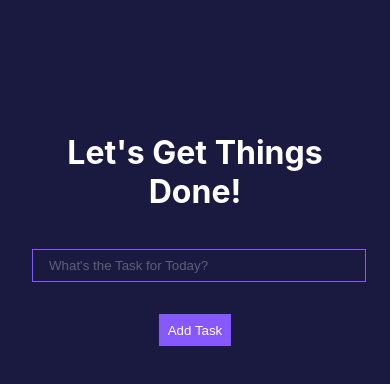
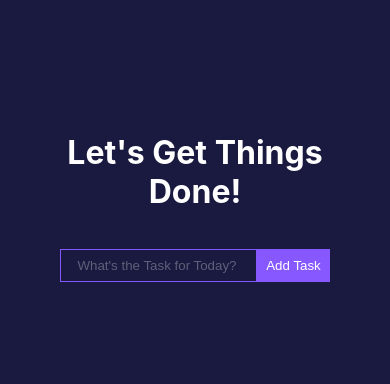
Before and after one commit to Oppxdan/todo-app, a React (Create React App) app: page / in a window 390 px wide. Shown: the top 384 px of the page. Built offline with nearby package versions, Linux system fonts and the light colour scheme.

Commit message:
Responsive Change

```diff
--- a/src/App.css
+++ b/src/App.css
@@ -57,6 +57,7 @@
   margin-bottom: 2rem;
   width: 300px;
   color: #fff;
+  max-width: 50%;
 }
 
 .TodoWrapper {
```
